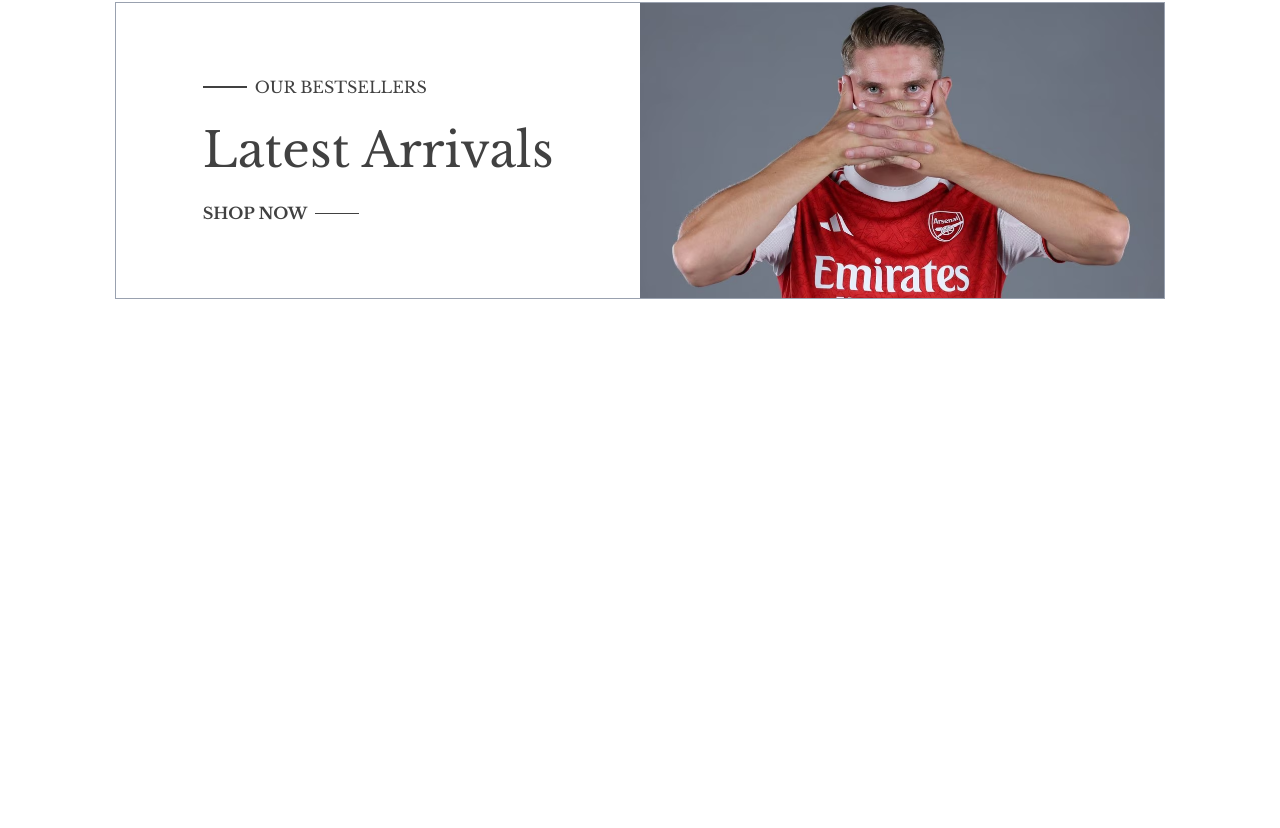
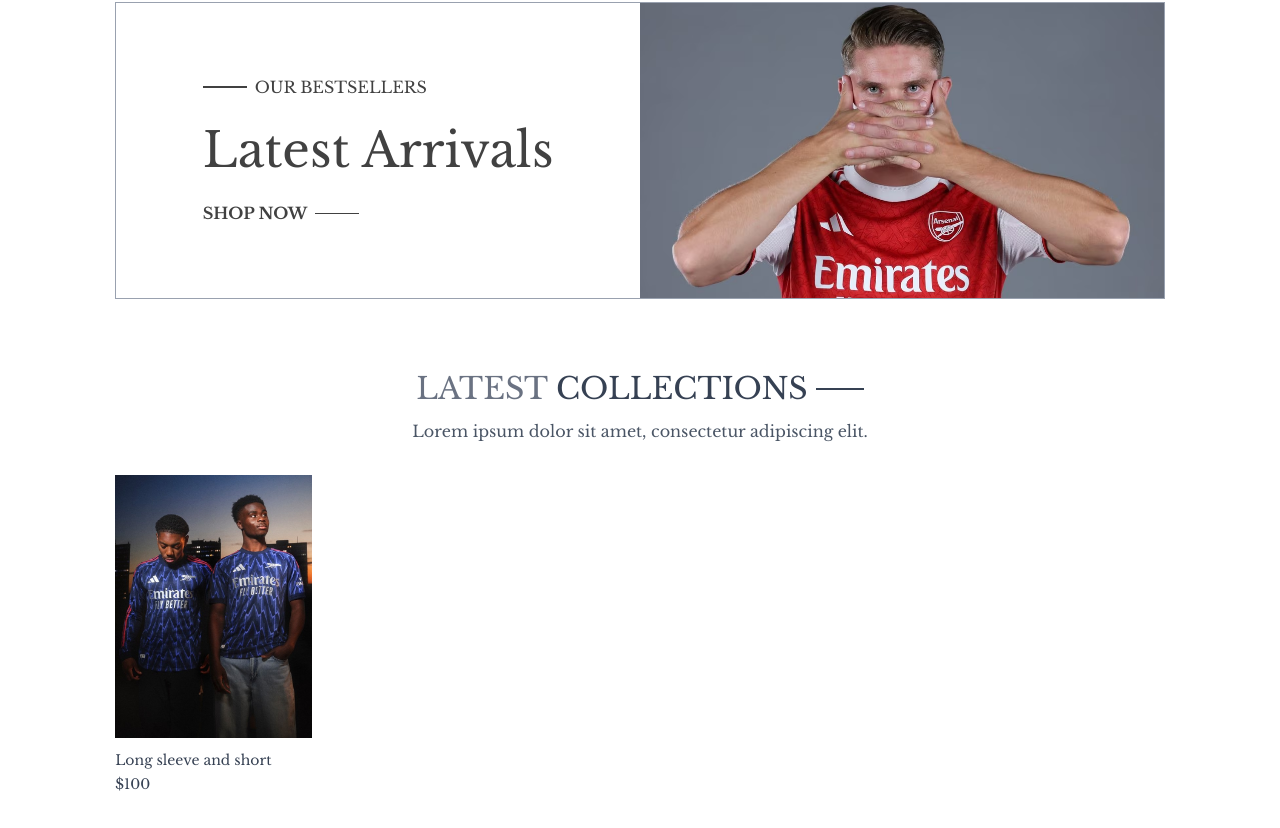
Before and after one commit to Dagimawi7/ZT-Ecommerce-Web, a React (Vite) app in the folder frontend/: page / in a window 1280 px wide. Shown: the part 182-1010 px from the top of the page. Before the commit the page ends 800 px from the top, so only its background shows below. Built offline with nearby package versions, Linux system fonts and the light colour scheme; a web font is replaced by a local one.

Commit message:
working on latest colletcions

```diff
--- a/frontend/src/assets/assets.js
+++ b/frontend/src/assets/assets.js
@@ -5,6 +5,7 @@
 import menu from './menu.png'
 import down from './down.png'
 import board from './board.avif'
+import ars from './ars.png'
 
 
 export const assets ={
@@ -15,6 +16,7 @@
     menu,
     down,
     board,
+    ars,
 }
 // we export it so we can use this assets in other files
 // assets is an object that stores images under keys
@@ -22,13 +24,13 @@
     // we put our here
     {
         // product 1
-        _id: "aaa",
-        name : "women Round Neck Cotton Top",
-        description: " A light weigth",
+        _id: "Arsenal Away Jersey",
+        name : "Long sleeve and short",
+        description: " A light weigth blue jersey",
         price: 100,
         // can display multiple images for one product
-        image: [],
-        category: "Women",
+        image: [ars],
+        category: "Neutral",
         subCategory: "Topwear",
         sizes: ["S", "M", "L"],
         date: 1716634345448,
--- a/frontend/src/components/LatestCollection.jsx
+++ b/frontend/src/components/LatestCollection.jsx
@@ -1,15 +1,33 @@
-import React, { useContext } from 'react'
+import React, { useContext, useState, useEffect } from 'react'
 import { ShopContext } from '../context/ShopContext'
+import Title from './Title'
+import ProductItem from './productItem'
 
 const LatestCollection = () => {
-    // Get the products data from ShopContext
-    const { products } = useContext(ShopContext);
-     // Just to check: print the products in the console
-    console.log(products)
+  // Get the products data from ShopContext
+  const { products } = useContext(ShopContext);
+  const [latestProducts, setLatestProducts] = useState([]);
+
+  // Load first 10 products when component mounts
+  useEffect(() => {
+    setLatestProducts(products.slice(0, 10));
+  }, [products]);
 
   return (
-    <div>
-      {/* Products will be displayed here later */}
+    <div className='my-10'>
+      <div className='text-center py-8 text-3xl'>
+        <Title text1={"LATEST"} text2={"COLLECTIONS"} />
+        <p className='w-3/4 m-auto text-xs sm:text-sm md:text-base text-gray-600'>
+          Lorem ipsum dolor sit amet, consectetur adipiscing elit.
+        </p>
+      </div>
+
+      {/* Grid of latest products */}
+      <div className='grid grid-cols-2 sm:grid-cols-3 md:grid-cols-4 lg:grid-cols-5 gap-4 gap-y-6'>
+        {latestProducts.map((item,index) => (
+          <ProductItem key={index} id={item._id} image={item.image} name={item.name} price={item.price} />
+        ))}
+      </div>
     </div>
   )
 }
--- a/frontend/src/components/Title.jsx
+++ b/frontend/src/components/Title.jsx
@@ -1,9 +1,13 @@
 import React from 'react'
 
-const Title = () => {
+// Component that shows a section title with two words and a line next to it
+const Title = ({ text1, text2 }) => {
   return (
-    <div>
-
+    <div className='inline-flex gap-2 items-center mb-3'>
+      <p className='text-gray-500'>
+        {text1} <span className='text-gray-700 font-medium'>{text2}</span>
+      </p>
+      <p className='w-8 sm:w-12 h-[1px] sm:h-[2px] bg-gray-700'></p>
     </div>
   )
 }
--- /dev/null
+++ b/frontend/src/components/productItem.jsx
@@ -0,0 +1,19 @@
+import React, { useContext } from 'react'
+import { ShopContext } from '../context/ShopContext'
+import { Link } from 'react-router-dom'
+
+const ProductItem = ({ id, image, name, price }) => {
+  const { currency } = useContext(ShopContext);
+
+  return (
+    <Link className='text-gray-700 cursor-pointer' to={`/product/${id}`}>
+      <div className='overflow-hidden'>
+        <img className='hover:scale-110 transition ease-in-out' src={image[0]} alt={name} />
+      </div>
+      <p className='pt-3 pb-1 text-sm'>{name}</p>
+      <p className='text-sm font-medium'>{currency}{price}</p>
+    </Link>
+  )
+}
+
+export default ProductItem
```
Also changed, not shown: frontend/src/assets/ars.png (added).
